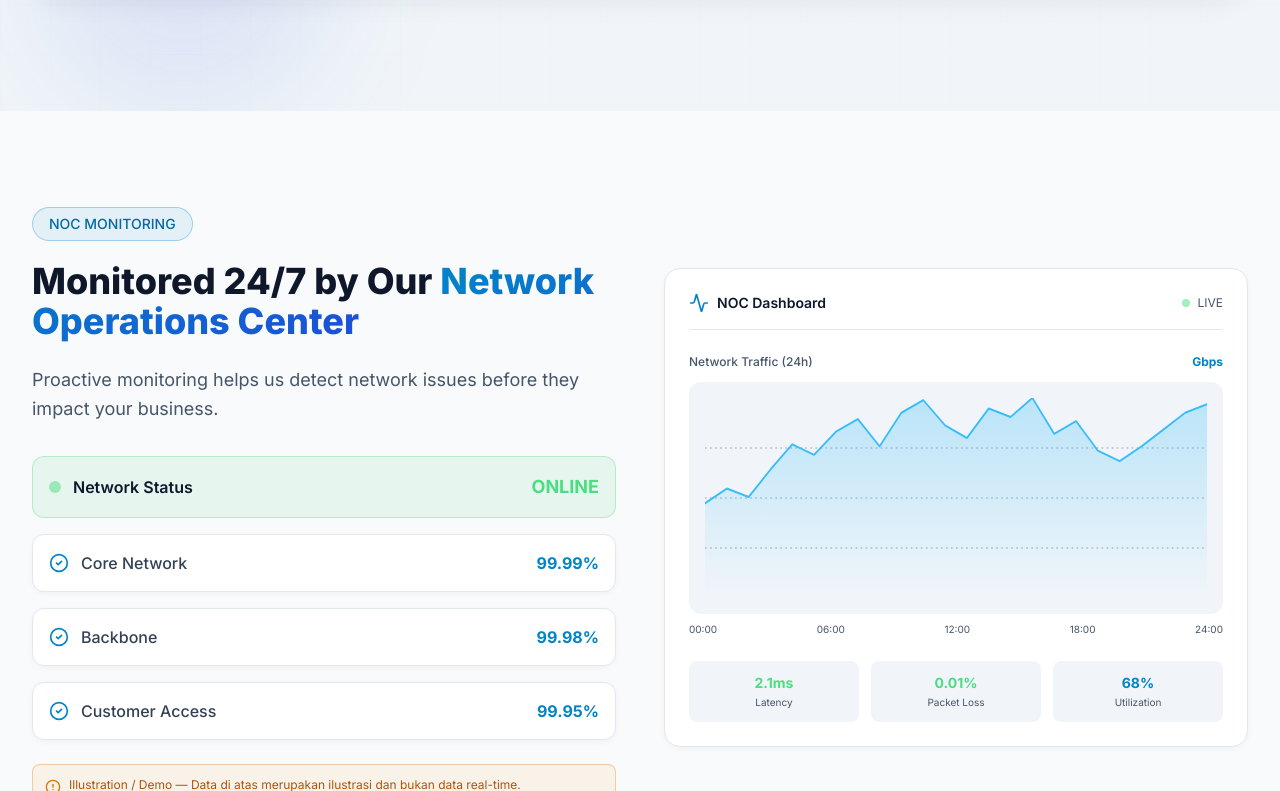
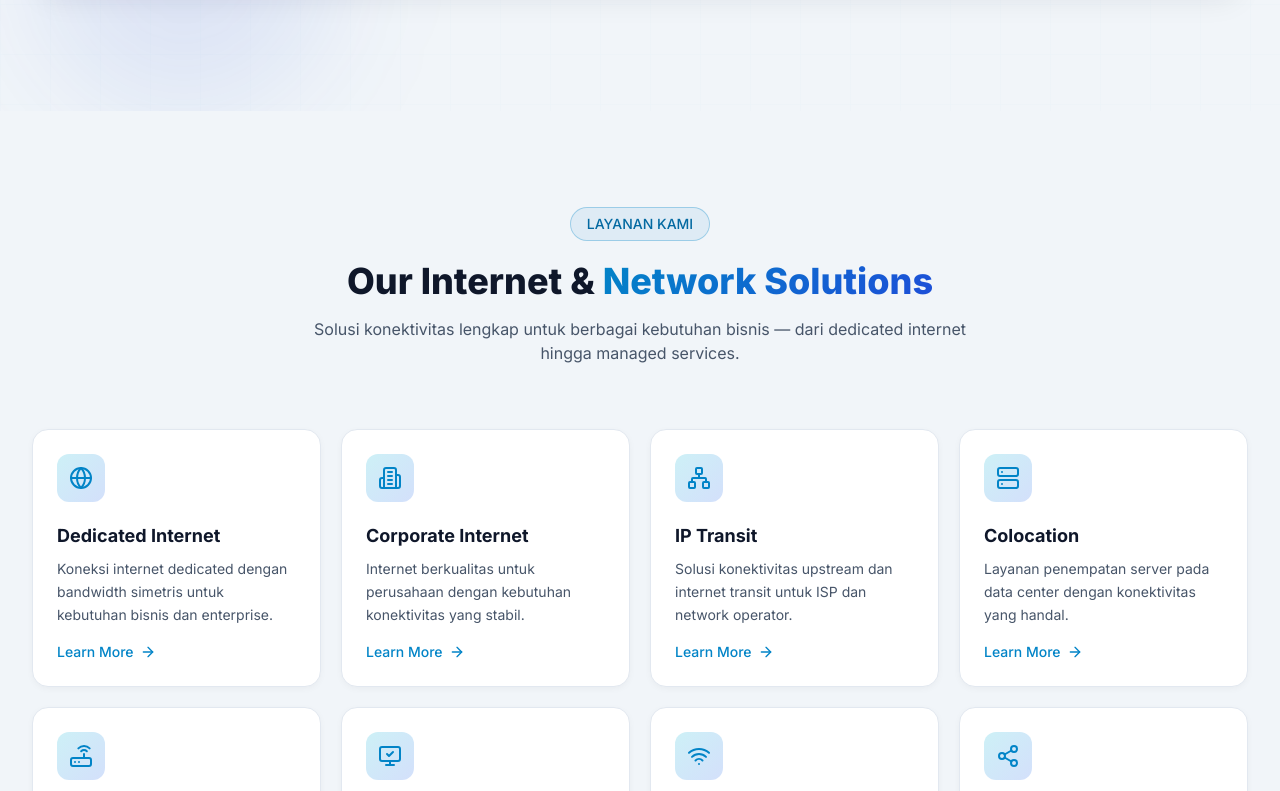
Before and after one commit to YoiMiya04mei/company-profile, a React (Vite) app: page / in a window 1280 px wide. Shown: the part 2929-3720 px from the top of the page. Built offline with nearby package versions, Linux system fonts and the light colour scheme.

Commit message:
penghapusan section NOC

```diff
--- a/package.json
+++ b/package.json
@@ -33,5 +33,8 @@
     "typescript": "^5.5.3",
     "typescript-eslint": "^8.3.0",
     "vite": "^5.4.2"
+  },
+  "allowScripts": {
+    "esbuild": "true"
   }
 }
--- a/src/App.tsx
+++ b/src/App.tsx
@@ -6,7 +6,6 @@ import About from '@/components/About';
 import Services from '@/components/Services';
 import FeaturedService from '@/components/FeaturedService';
 import Network from '@/components/Network';
-import Monitoring from '@/components/Monitoring';
 import Coverage from '@/components/Coverage';
 import Pricing from '@/components/Pricing';
 import WhyChooseUs from '@/components/WhyChooseUs';
@@ -28,7 +27,6 @@ function App() {
         <Hero />
         <About />
         <Network />
-        <Monitoring />
         <Services />
         <FeaturedService />
         <Pricing />
```
